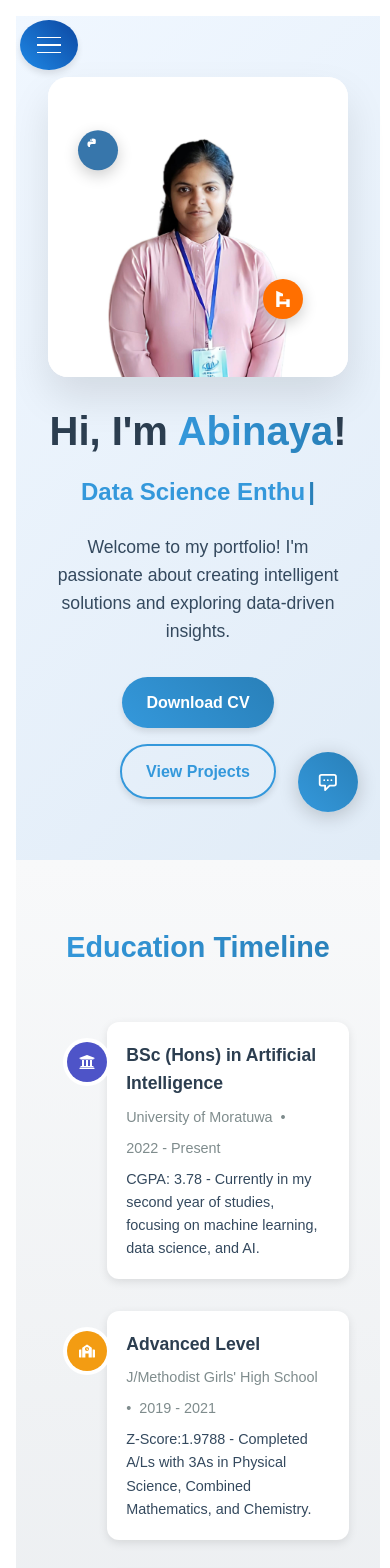
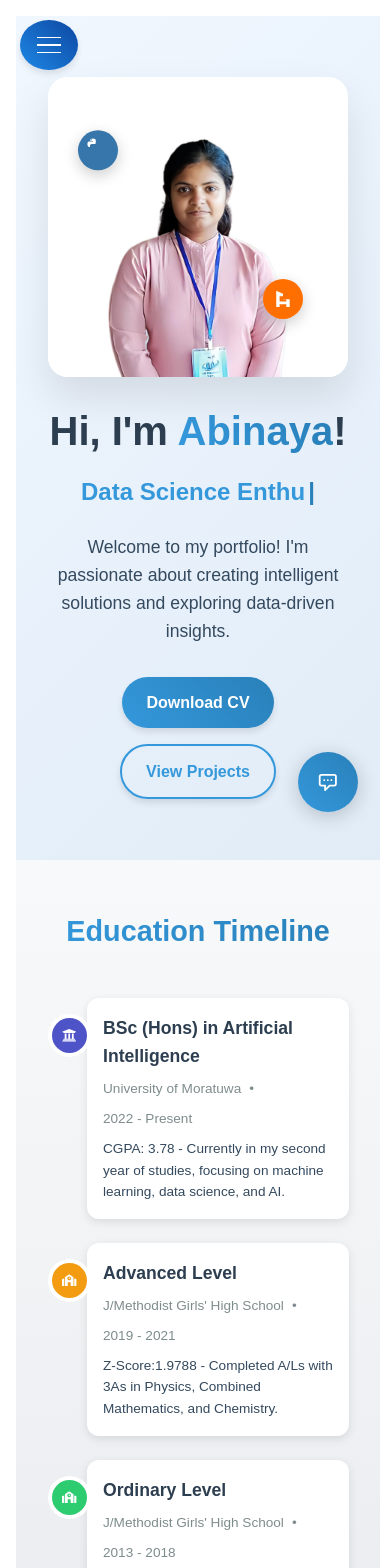
Before and after one commit to Abinaya-Subramaniam/Portfolio, a React (Vite) app: page / in a window 390 px wide. Shown: the top 1568 px of the page. Built offline with nearby package versions, Linux system fonts and the light colour scheme.

Commit message:
Education Updated

```diff
--- a/src/components/Education.jsx
+++ b/src/components/Education.jsx
@@ -18,7 +18,7 @@ const Education = ({ darkMode }) => {
       title: "Advanced Level",
       institution: "J/Methodist Girls' High School",
       period: "2019 - 2021",
-      description: " Z-Score:1.9788 - Completed A/Ls with 3As in Physical Science, Combined Mathematics, and Chemistry.",
+      description: " Z-Score:1.9788 - Completed A/Ls with 3As in Physics, Combined Mathematics, and Chemistry.",
       icon: <FaSchool />,
       iconBg: "#f39c12"
     },
@@ -37,7 +37,7 @@ const Education = ({ darkMode }) => {
     <section
       id="education"
       style={{
-        padding: '4rem 1rem', // Reduced side padding for mobile
+        padding: 'clamp(3rem, 6vw, 4rem) clamp(1rem, 4vw, 2rem)',
         background: darkMode
           ? 'linear-gradient(to bottom, #1a1a1a 0%, #2d2d2d 100%)'
           : 'linear-gradient(to bottom, #f8f9fa 0%, #e9ecef 100%)',
@@ -48,8 +48,8 @@ const Education = ({ darkMode }) => {
         maxWidth: '1200px',
         margin: '0 auto',
         position: 'relative',
-        width: '100%', // Ensure full width on mobile
-        padding: '0 15px' // Add padding to prevent content from touching edges
+        width: '100%',
+        padding: '0 clamp(15px, 3vw, 30px)'
       }}>
         <motion.h2
           initial={{ opacity: 0, y: 20 }}
@@ -57,16 +57,15 @@ const Education = ({ darkMode }) => {
           transition={{ duration: 0.8 }}
           viewport={{ once: true }}
           style={{
-            fontSize: 'clamp(1.8rem, 5vw, 2.5rem)', // Responsive font size
-            marginBottom: '2rem',
+            fontSize: 'clamp(1.8rem, 5vw, 2.5rem)',
+            marginBottom: 'clamp(1.5rem, 4vw, 2rem)',
             textAlign: 'center',
             background: darkMode
               ? 'linear-gradient(90deg, #4e54c8, #8f94fb)'
               : 'linear-gradient(90deg, #3498db, #2980b9)',
             WebkitBackgroundClip: 'text',
             backgroundClip: 'text',
-            color: 'transparent',
-            padding: '0 10px' // Add padding for smaller screens
+            color: 'transparent'
           }}
         >
           Education Timeline
@@ -79,7 +78,7 @@ const Education = ({ darkMode }) => {
             content: '""',
             position: 'absolute',
             top: 0,
-            left: '31px', // Consistent timeline position for all screen sizes
+            left: '31px',
             width: '4px',
             height: '100%',
             background: darkMode ? '#444' : '#ddd',
@@ -89,22 +88,22 @@ const Education = ({ darkMode }) => {
           {educationData.map((item, index) => (
             <motion.div
               key={item.id}
-              initial={{ opacity: 0, x: -50 }} // Consistent animation direction
+              initial={{ opacity: 0, x: -50 }}
               whileInView={{ opacity: 1, x: 0 }}
               transition={{ duration: 0.6, delay: index * 0.1 }}
               viewport={{ once: true }}
               style={{
                 position: 'relative',
-                marginBottom: '2rem',
+                marginBottom: 'clamp(1.5rem, 4vw, 2rem)',
                 display: 'flex',
-                justifyContent: 'flex-start', // Consistent layout for all screen sizes
+                justifyContent: 'flex-start',
                 width: '100%'
               }}
             >
               <div style={{
-                width: 'calc(100% - 60px)', // Adjusted width for better mobile display
-                marginLeft: '60px', // Space for timeline and icon
-                padding: '1.2rem',
+                width: 'calc(100% - clamp(40px, 8vw, 60px))',
+                marginLeft: 'clamp(40px, 8vw, 60px)',
+                padding: 'clamp(1rem, 3vw, 1.2rem)',
                 background: darkMode ? '#2d2d2d' : 'white',
                 borderRadius: '12px',
                 boxShadow: '0 3px 10px rgba(0, 0, 0, 0.1)',
@@ -113,37 +112,37 @@ const Education = ({ darkMode }) => {
                 <div style={{
                   position: 'absolute',
                   top: '20px',
-                  left: '-40px',
-                  width: '40px', // Slightly smaller icons on mobile
-                  height: '40px',
+                  left: 'clamp(-35px, -7vw, -40px)',
+                  width: 'clamp(35px, 7vw, 40px)',
+                  height: 'clamp(35px, 7vw, 40px)',
                   borderRadius: '50%',
                   background: item.iconBg,
                   display: 'flex',
                   alignItems: 'center',
                   justifyContent: 'center',
                   color: 'white',
-                  fontSize: '1rem',
-                  boxShadow: '0 0 0 4px ' + (darkMode ? '#2d2d2d' : 'white'),
+                  fontSize: 'clamp(0.9rem, 2.5vw, 1rem)',
+                  boxShadow: `0 0 0 4px ${darkMode ? '#2d2d2d' : 'white'}`,
                   zIndex: 1
                 }}>
                   {item.icon}
                 </div>
                 <h3 style={{
-                  fontSize: 'clamp(1.1rem, 4vw, 1.3rem)', // Responsive font size
+                  fontSize: 'clamp(1.1rem, 3.5vw, 1.3rem)',
                   marginBottom: '0.5rem',
                   color: darkMode ? '#fff' : '#2c3e50',
-                  wordBreak: 'break-word' // Prevent text overflow on small screens
+                  wordBreak: 'break-word'
                 }}>
                   {item.title}
                 </h3>
                 <div style={{
                   display: 'flex',
-                  flexWrap: 'wrap', // Allow wrapping on small screens
+                  flexWrap: 'wrap',
                   alignItems: 'center',
                   gap: '0.5rem',
                   marginBottom: '0.5rem',
                   color: darkMode ? '#bbb' : '#7f8c8d',
-                  fontSize: 'clamp(0.9rem, 3vw, 1rem)' // Responsive font size
+                  fontSize: 'clamp(0.85rem, 2.5vw, 0.9rem)'
                 }}>
                   <span>{item.institution}</span>
                   <span>•</span>
@@ -152,7 +151,7 @@ const Education = ({ darkMode }) => {
                 <p style={{
                   color: darkMode ? '#ccc' : '#34495e',
                   lineHeight: '1.6',
-                  fontSize: 'clamp(0.9rem, 3vw, 1rem)', // Responsive font size
+                  fontSize: 'clamp(0.85rem, 2.5vw, 0.9rem)',
                   marginTop: '0.5rem'
                 }}>
                   {item.description}
--- a/src/components/Hero.jsx
+++ b/src/components/Hero.jsx
@@ -359,7 +359,7 @@ const Hero = () => {
             <motion.a
               whileHover={{ scale: 1.05 }}
               whileTap={{ scale: 0.95 }}
-              href="https://drive.google.com/file/d/1bG8Pl10P523vJfyIEYm1kIrb6Y1j7A1I/view?usp=sharing"
+              href="https://drive.google.com/file/d/1ZGMoqzeicGB6IAQhasqew0EcbTABksL0/view?usp=drive_link"
               target='_blank'
               rel='noopener noreferrer'
               style={{
```
